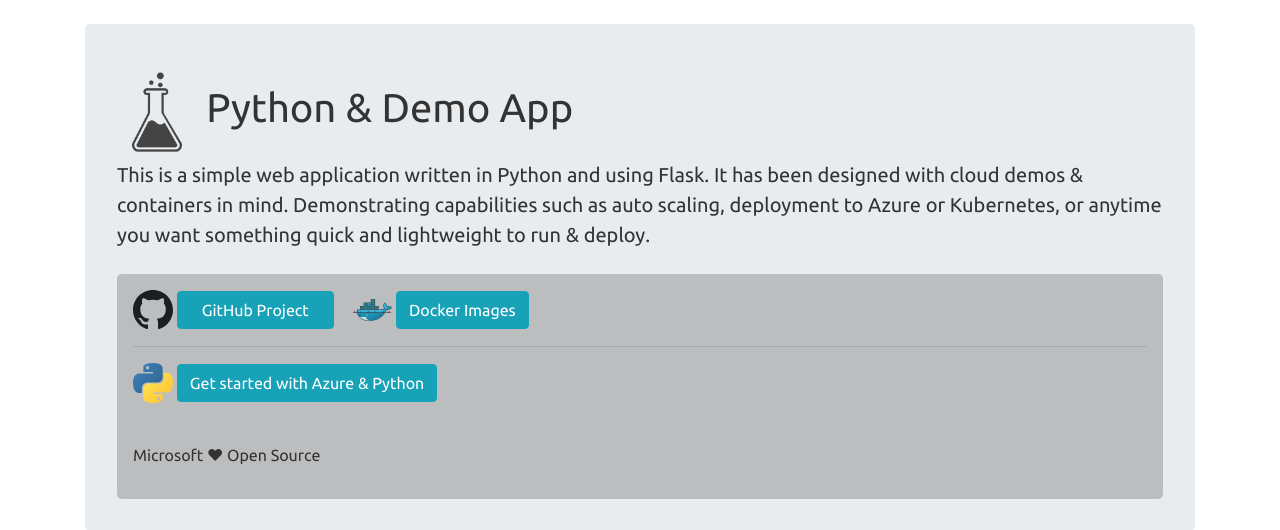
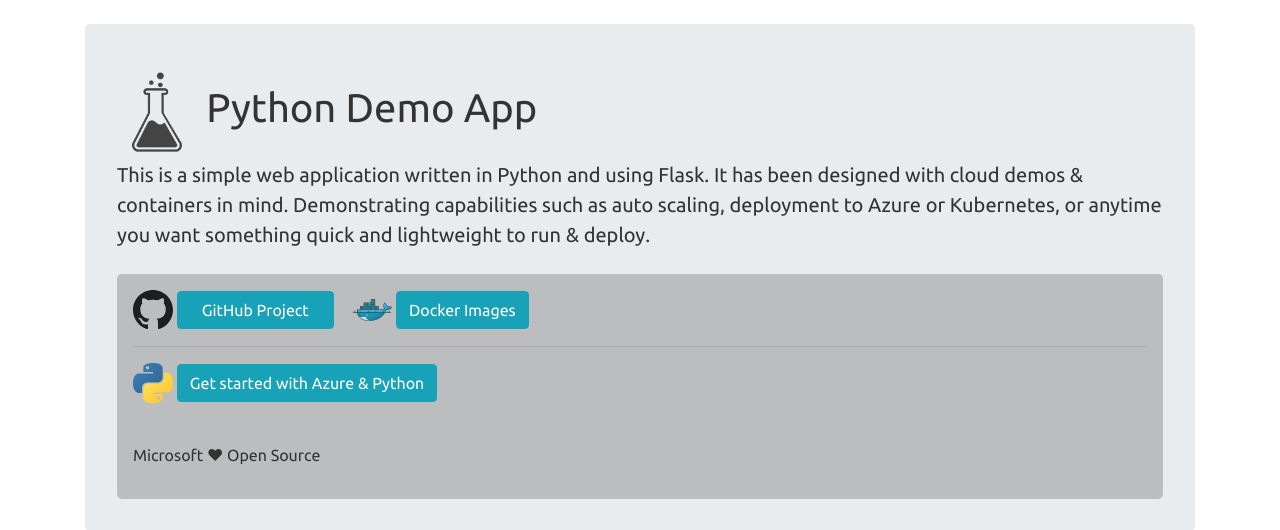
Before and after one commit to musaumakau/python-demoapp, a Flask app: page / in a window 1280 px wide. Shown: the part 66-596 px from the top of the page. Run offline with Flask 3, Linux system fonts and the light colour scheme; some libraries are stand-ins or nearby versions.

Commit message:
update index.html

```diff
--- a/src/app/templates/index.html
+++ b/src/app/templates/index.html
@@ -1,7 +1,7 @@
 {% extends "base.html" %} {% block content %}
 <br />
 <div class="jumbotron">
-  <h1><img src="/static/img/flask.png" height="80px" /> Python & Demo App</h1>
+  <h1><img src="/static/img/flask.png" height="80px" /> Python Demo App</h1>
 
   <div class="lead">
     This is a simple web application written in Python and using Flask. It has been designed with cloud demos &amp;
```
